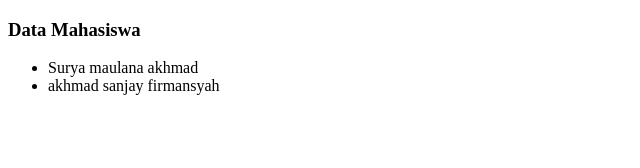
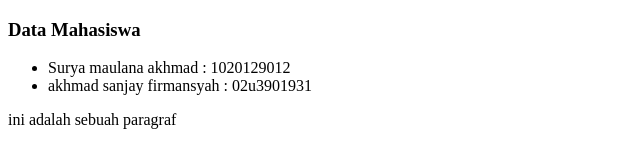
Before and after one commit to suryamaulana12/wpu-test-repo, a plain HTML site: page mahasiswa.html in a window 1280 px wide. Shown: the whole page, without its empty margins (0-640 px from the left). Drawn offline with Linux system fonts and the light colour scheme.

Commit message:
memperbaiki data dihalaman mahasiswa

```diff
--- a/mahasiswa.html
+++ b/mahasiswa.html
@@ -8,8 +8,9 @@
   <body>
     <h3>Data Mahasiswa</h3>
     <ul>
-      <li>Surya maulana akhmad</li>
-      <li>akhmad sanjay firmansyah</li>
+      <li>Surya maulana akhmad : 1020129012</li>
+      <li>akhmad sanjay firmansyah : 02u3901931</li>
     </ul>
+    <p>ini adalah sebuah paragraf</p>
   </body>
 </html>
```
